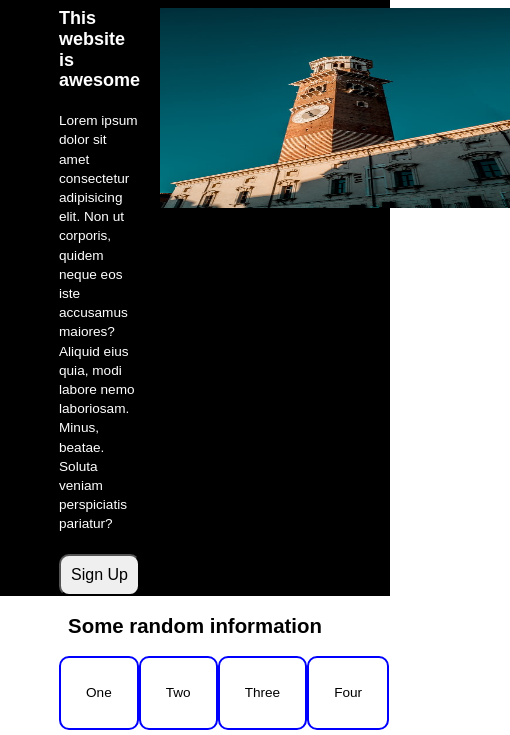
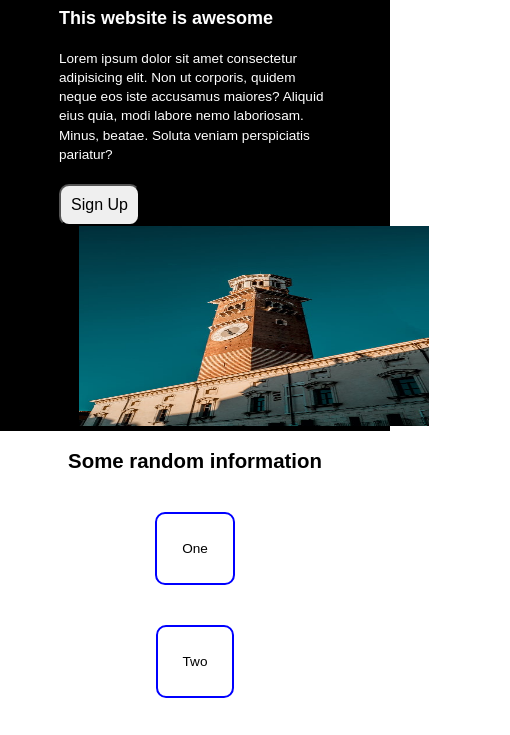
Before and after one commit to LanceJack/landing-page, a plain HTML site: page index.html in a window 390 px wide. Shown: the part 52-787 px from the top of the page, 510 px wide, since content can reach past the window. Drawn offline with Linux system fonts and the light colour scheme.

Commit message:
Added @media

```diff
--- a/style/main.css
+++ b/style/main.css
@@ -138,3 +138,16 @@ footer{
     display: flex;
     align-items: center;
 }
+
+@media (max-width:760px){
+    .header .container{
+        display: block;
+    }
+    .two .p {
+        flex-direction: column;
+
+    }
+    .p p{
+        margin:20px ;
+    }
+}
```
